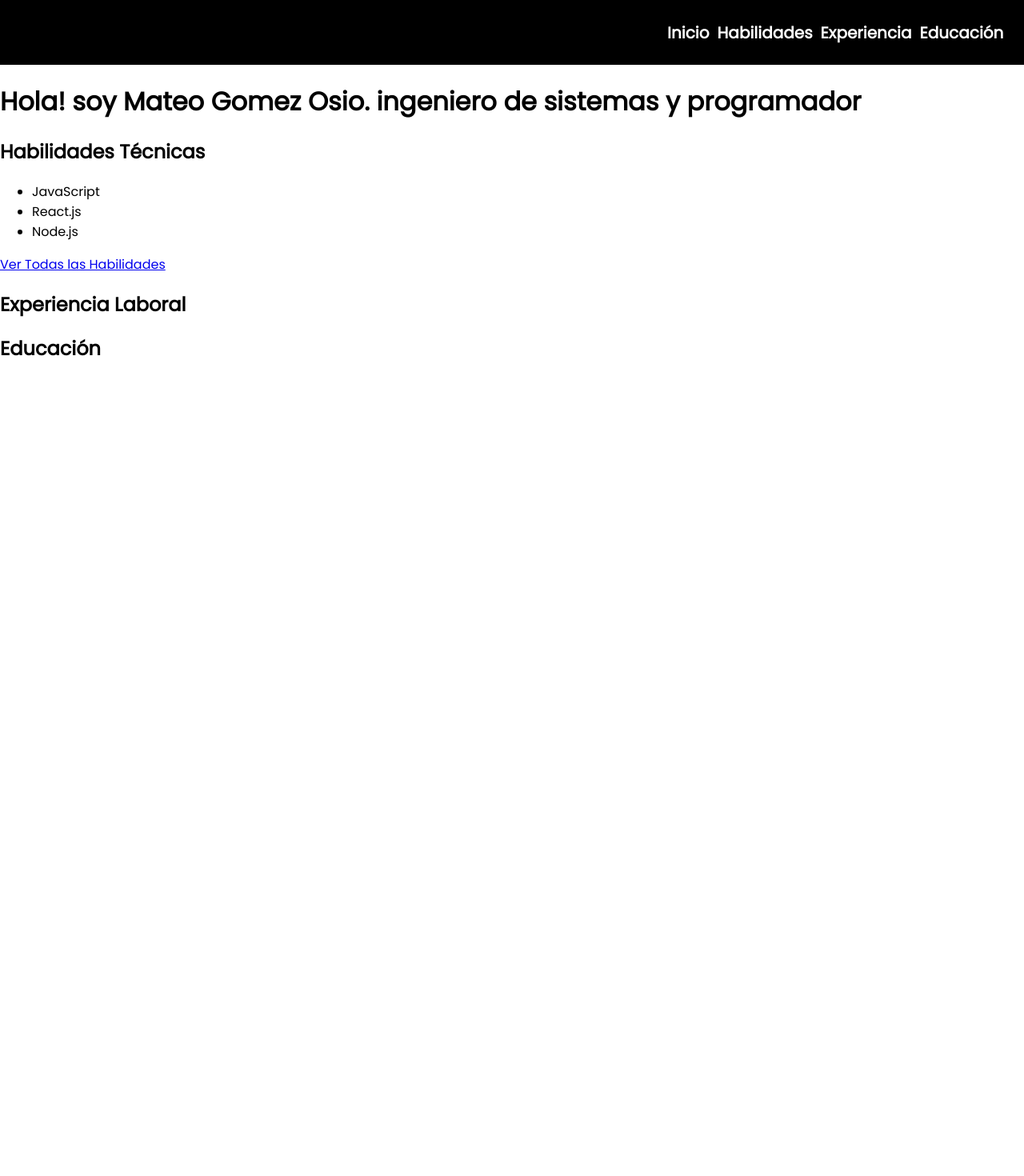
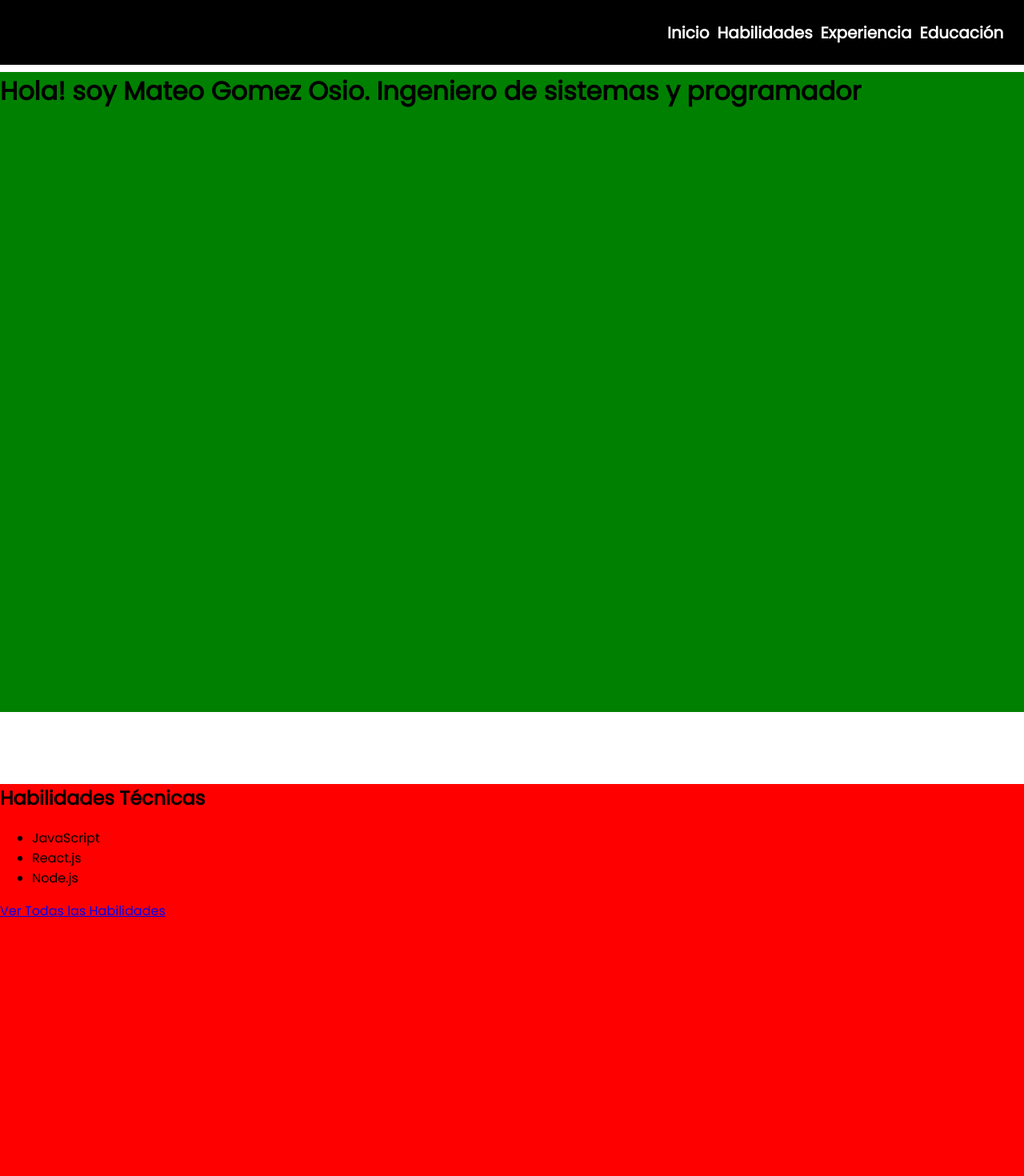
Before and after one commit to matgom97/portafolio, a React (Create React App) app: page / in a window 1280 px wide. Shown: the top 1470 px of the page at 80% size. Before the commit the page ends 800 px from the top, so only its background shows below. Built offline with nearby package versions, Linux system fonts and the light colour scheme.

Commit message:
add src after danger

```diff
--- a/src/components/common/header.js
+++ b/src/components/common/header.js
@@ -1,8 +1,24 @@
-import React, { useState } from 'react';
+import React, { useState, useEffect } from 'react';
 import styles from '../styles/main.module.scss';
 
 const Header = () => {
   const [menuOpen, setMenuOpen] = useState(false);
+  const [visible, setVisible] = useState(true);
+
+  useEffect(() => {
+    const handleScroll = () => {
+      // Verificar si el usuario ha hecho scroll manualmente
+      if (window.pageYOffset !== 0 && menuOpen === false) {
+        setVisible(false);
+      } else {
+        setVisible(true);
+      }
+    };
+
+    window.addEventListener('scroll', handleScroll);
+
+    return () => window.removeEventListener('scroll', handleScroll);
+  }, [menuOpen]); // Agregamos menuOpen a la lista de dependencias
 
   const toggleMenu = () => {
     setMenuOpen(!menuOpen);
@@ -12,14 +28,14 @@ const Header = () => {
     const section = document.getElementById(sectionId);
     if (section) {
       section.scrollIntoView({ behavior: 'smooth' });
-      setMenuOpen(false); // Cerrar el menú después de hacer clic en un enlace
+      setMenuOpen(false);
+      setVisible(false);
     }
   };
 
   return (
-    <header>
+    <header className={`${styles.header} ${visible ? styles.show : styles.hide}`}>
       <nav className={styles.menu}>
-        {/* Menú de navegación */}
         <div className={styles.menuItems}>
           <a onClick={() => scrollToSection('init')}>Inicio</a>
           <a onClick={() => scrollToSection('skills')}>Habilidades</a>
@@ -27,8 +43,7 @@ const Header = () => {
           <a onClick={() => scrollToSection('education')}>Educación</a>
         </div>
         <div>
-          <button onClick={toggleMenu}  className={styles.menuButton} >
-            {/* Icono de hamburguesa */}
+          <button onClick={toggleMenu} className={styles.menuButton}>
             <svg viewBox="0 0 100 80" width="40" height="40" fill="white">
               <rect width="100" height="20"></rect>
               <rect y="30" width="100" height="20"></rect>
@@ -38,14 +53,13 @@ const Header = () => {
         </div>
       </nav>
 
-      {/* Menú desplegable */}
       <div className={`${styles.menuOverlay} ${menuOpen ? styles.menuOpen : ''}`}>
         <div className={styles.menuContent}>
-        <a onClick={toggleMenu}   >Cerrar</a>
-          <a onClick={() => scrollToSection('init')}>Inicio</a>
-          <a onClick={() => scrollToSection('skills')}>Habilidades</a>
-          <a onClick={() => scrollToSection('experience')}>Experiencia</a>
-          <a onClick={() => scrollToSection('education')}>Educación</a>
+          <a onClick={() => { scrollToSection('init'); }}>Inicio</a>
+          <a onClick={() => { scrollToSection('skills'); }}>Habilidades</a>
+          <a onClick={() => { scrollToSection('experience'); }}>Experiencia</a>
+          <a onClick={() => { scrollToSection('education'); }}>Educación</a>
+          <a onClick={toggleMenu}>Cerrar</a>
         </div>
       </div>
     </header>
--- /dev/null
+++ b/src/components/common/main.module.scss
@@ -0,0 +1,7 @@
+.nav-bar {
+    display: flex !important;
+    flex-direction: row;
+    flex-wrap: nowrap;
+    justify-content: space-evenly;
+    align-items: center;
+}
--- a/src/components/home/presentation.js
+++ b/src/components/home/presentation.js
@@ -1,14 +1,15 @@
-import React, { useState } from 'react';
+
+import styles from '../styles/main.module.scss';
 
 const Presentation = () => {
 
 
   return (
-    <div id='init'>
+    <div className={styles.initial} id='init'>
         <div>
             <h1>
                 Hola! soy Mateo Gomez Osio.
-                ingeniero de sistemas y programador
+                Ingeniero de sistemas y programador
             </h1>
         </div>
         <div>
--- a/src/components/home/skillList.js
+++ b/src/components/home/skillList.js
@@ -1,10 +1,12 @@
 
 import React from 'react';
 import { Link } from 'react-router-dom';
+import styles from '../styles/main.module.scss';
 
 const SkillList = () => {
   return (
-    <section id="skills">
+
+    <section className={styles.fullscreen} id="skills">
       <h2>Habilidades Técnicas</h2>
       <ul>
         <li>JavaScript</li>
@@ -14,6 +16,7 @@ const SkillList = () => {
       </ul>
       <Link to="/skills">Ver Todas las Habilidades</Link>
     </section>
+
   );
 };
 
--- a/src/components/styles/main.module.scss
+++ b/src/components/styles/main.module.scss
@@ -1,5 +1,41 @@
 @import '@fontsource/poppins'; // Importa la fuente Poppins
 @import './animation.module.scss'; // Importa las animaciones
+
+.header {
+  position: fixed;
+  top: 0;
+  left: 0;
+  width: 100%;
+  z-index: 1000;
+  transition: top 0.3s ease-in-out; /* Añade una transición suave para el cambio de posición */
+}
+
+.show {
+  top: 0; /* Muestra la barra de navegación en la parte superior de la ventana */
+}
+
+.hide {
+  top: -100px; /* Oculta la barra de navegación arriba de la ventana */
+}
+
+.initial {
+  width: 100vw;
+  /* Ancho del viewport */
+  height: 100vh;
+  /* Alto del viewport */
+  background-color: green;
+  margin-top: 90px;
+}
+
+.fullscreen {
+  width: 100vw;
+  /* Ancho del viewport */
+  height: 100vh;
+  /* Alto del viewport */
+  background-color: red;
+  margin-top: 90px;
+}
+
 
 .menu {
   display: flex !important;
@@ -18,8 +54,8 @@
     text-decoration: none;
   }
 
-  a:hover{
-    color:red;
+  a:hover {
+    color: red;
     border-bottom: 1px solid red;
   }
 
@@ -149,12 +185,12 @@ body {
   font-weight: bolder;
   font-size: x-large;
 
-  a{
+  a {
     padding: 10px;
   }
 
-  a:hover{
-    color:red;
+  a:hover {
+    color: red;
     border-bottom: 1px solid red;
   }
 }
```
Also changed, not shown: src/components/home/details/educationDetails.js (added, +13 -0 lines).
